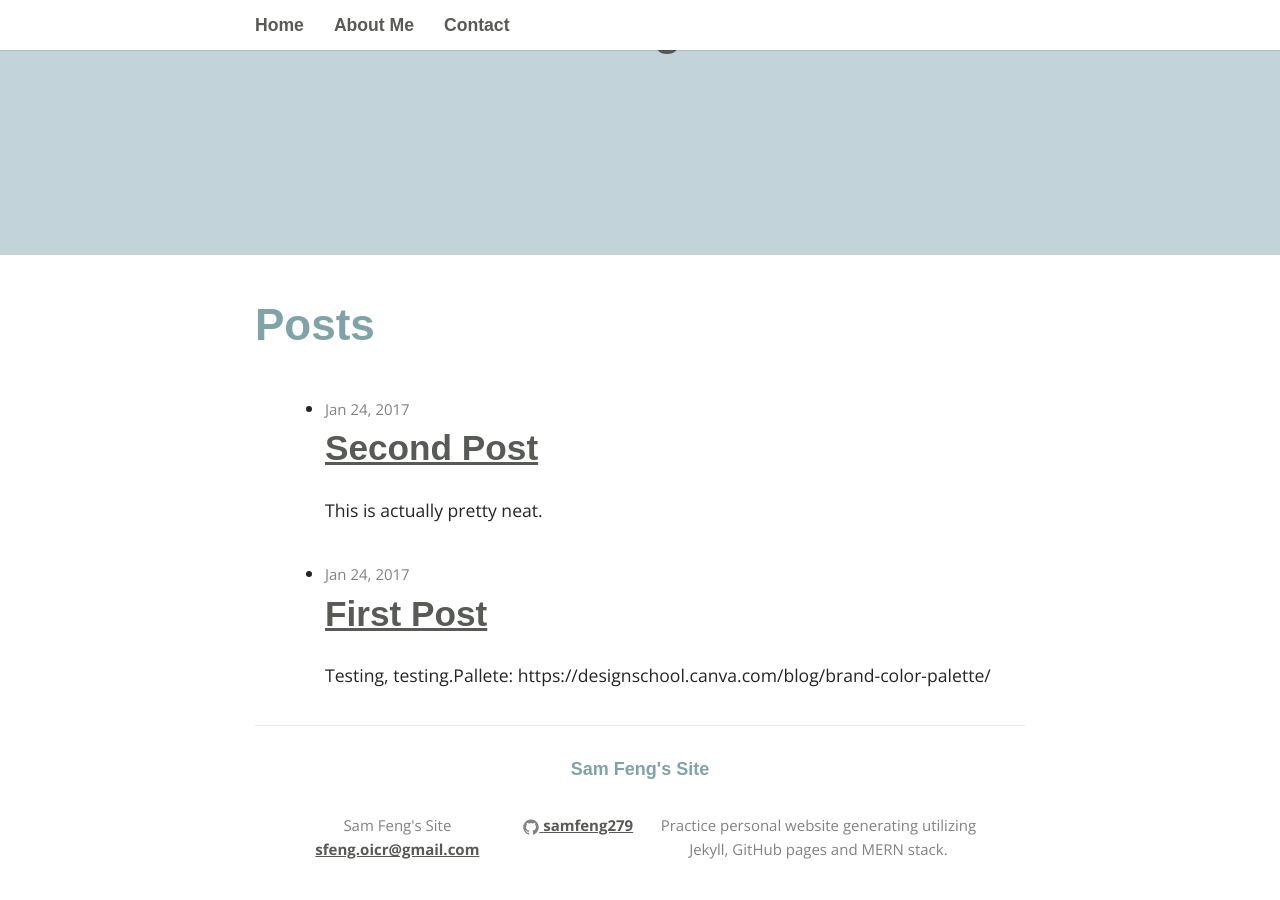
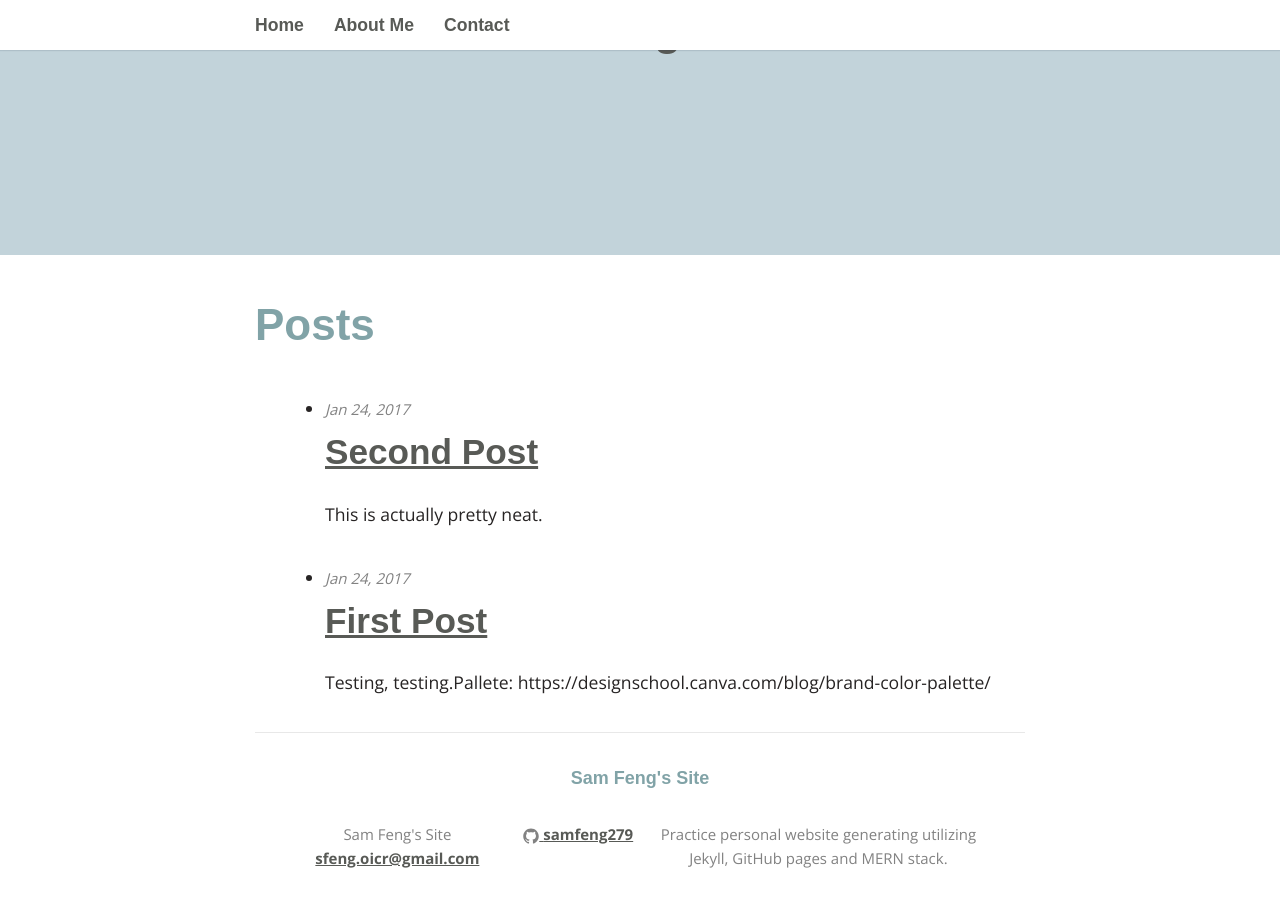
Before and after one commit to samfeng279/samfeng279.github.io, a Jekyll site: the page built from index.html, in a window 1280 px wide and 900 px high, scrolled down 245 px. Built offline with Jekyll 4.4.1, drawn with Linux system fonts in a browser that asks for light colours; some web fonts are replaced.

Commit message:
Update _layout.scss

```diff
--- a/_sass/_layout.scss
+++ b/_sass/_layout.scss
@@ -25,7 +25,7 @@ h1 {
 }
 h2 {
 	font-size: 2em;
-	-webkit-margin-before: 0;
+	-webkit-margin-before: 0.1em;
 	-webkit-margin-after: 0.6em;
 }
 headline {
@@ -77,6 +77,7 @@ time {
 	margin: 0 auto;
 }
 span.post-meta {
+	font-style: italic;
 	font-size: 15px;
 	color: #828282;
 }
```
